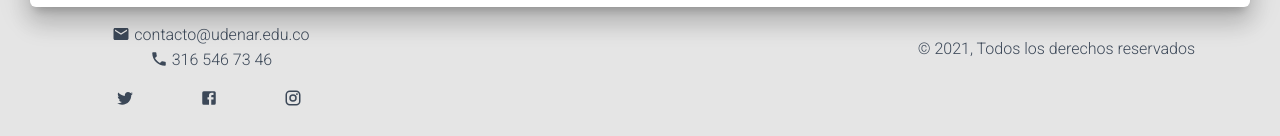
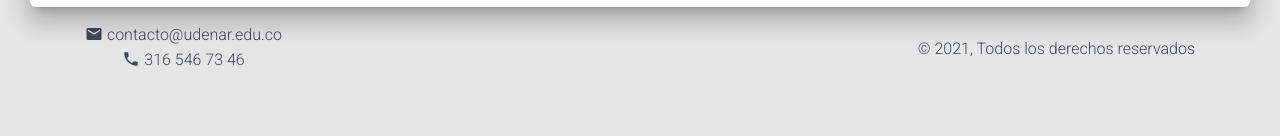
Before and after one commit to charlitoro/ethics-project, a Next.js app: page /nosotros in a window 1280 px wide. Shown: the part 1359-1495 px from the top of the page. After the commit the page ends 1450 px from the top, so only its background shows below. Built offline with nearby package versions, Linux system fonts and the light colour scheme.

Commit message:
se quito redes sociales del footer

```diff
--- a/components/Footer.jsx
+++ b/components/Footer.jsx
@@ -41,58 +41,6 @@ export default function Footer( props ) {
                         <ListItem className={classes.inlineBlock}>
                             <Phone className={classes.icon}/> 316 546 73 46
                         </ListItem>
-                        <br/>
-                        <ListItem className={classes.inlineBlock}>
-                            <Tooltip
-                                id="instagram-twitter"
-                                title="Follow us on twitter"
-                                placement={"top"}
-                                classes={{ tooltip: classes.tooltip }}
-                            >
-                                <Button
-                                    href="https://twitter.com/CreativeTim?ref=creativetim"
-                                    target="_blank"
-                                    color="transparent"
-                                    className={classes.navLink}
-                                >
-                                    <Twitter className={classes.icon} />
-                                </Button>
-                            </Tooltip>
-                        </ListItem>
-                        <ListItem className={classes.inlineBlock}>
-                            <Tooltip
-                                id="instagram-facebook"
-                                title="Follow us on facebook"
-                                placement={"top"}
-                                classes={{ tooltip: classes.tooltip }}
-                            >
-                                <Button
-                                    color="transparent"
-                                    href="https://www.facebook.com/CreativeTim?ref=creativetim"
-                                    target="_blank"
-                                    className={classes.navLink}
-                                >
-                                    <Facebook className={classes.icon} />
-                                </Button>
-                            </Tooltip>
-                        </ListItem>
-                        <ListItem className={classes.inlineBlock}>
-                            <Tooltip
-                                id="instagram-tooltip"
-                                title="Follow us on instagram"
-                                placement={"top"}
-                                classes={{ tooltip: classes.tooltip }}
-                            >
-                                <Button
-                                    color="transparent"
-                                    href="https://www.instagram.com/CreativeTimOfficial?ref=creativetim"
-                                    target="_blank"
-                                    className={classes.navLink}
-                                >
-                                    <Instagram className={classes.icon} />
-                                </Button>
-                            </Tooltip>
-                        </ListItem>
                     </List>
                 </div>
                 <div className={classes.right}>
```
